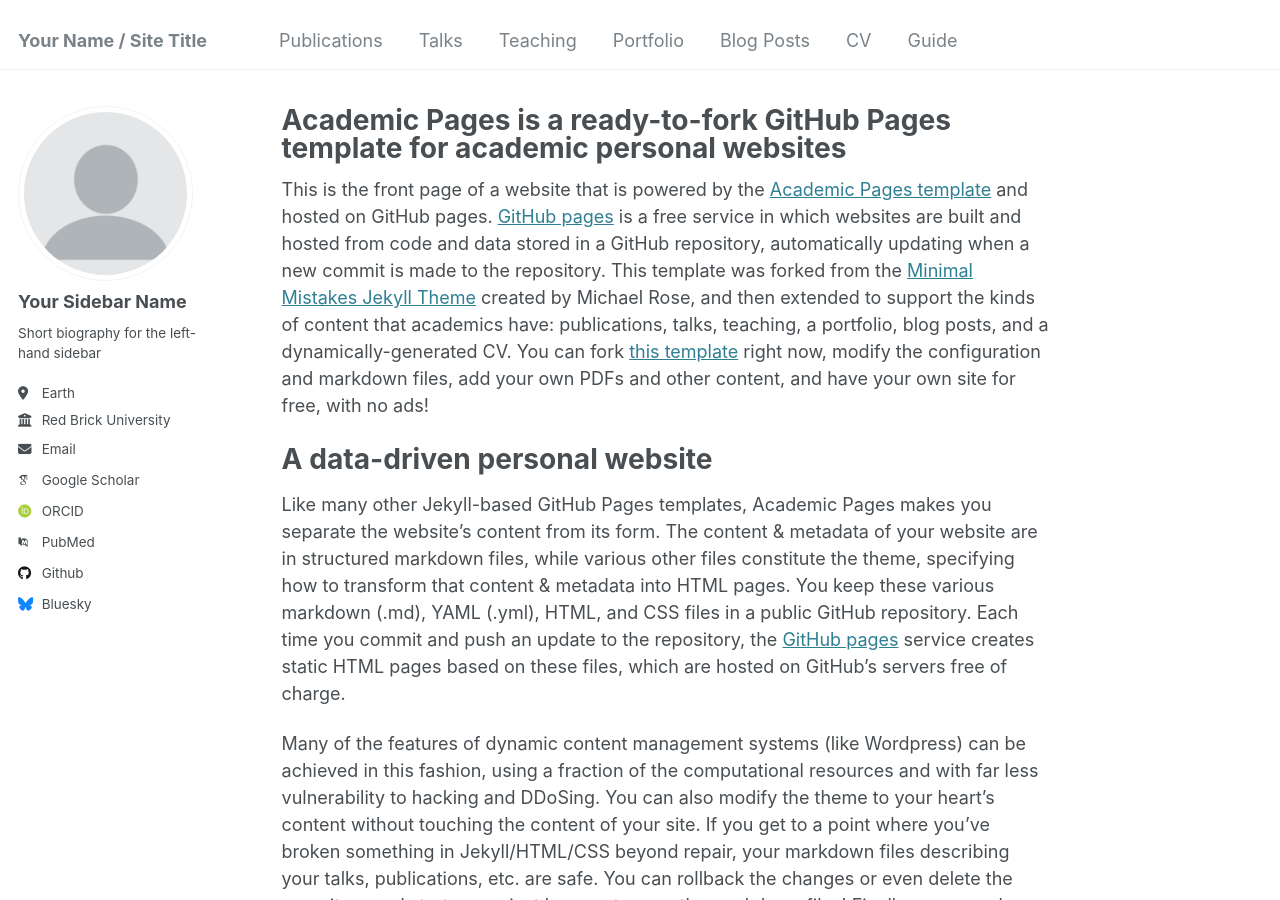
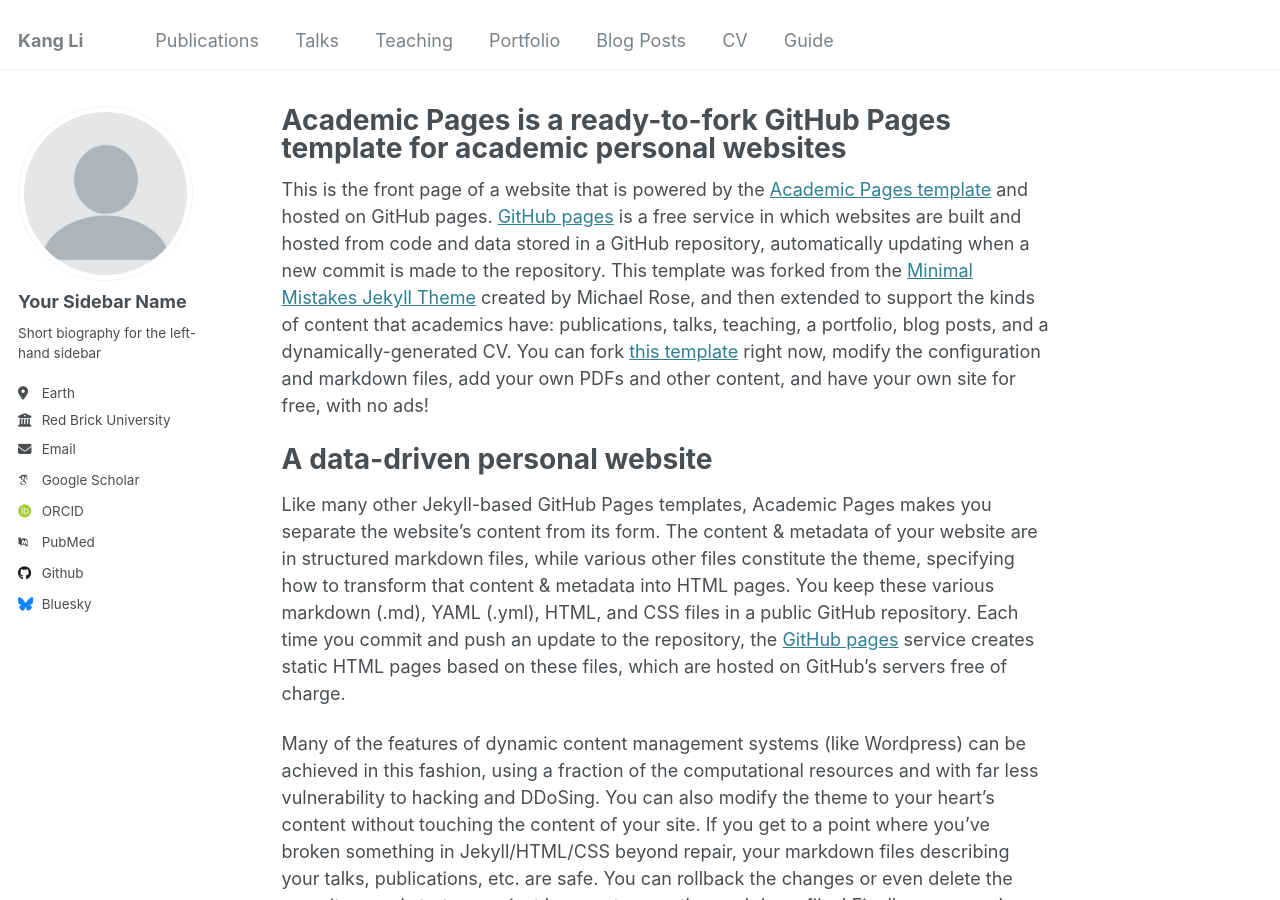
Before and after one commit to LIKANG2021/kangli_page.github.io, a Jekyll site: the page built from _pages/about.md, in a window 1280 px wide and 900 px high. Built offline with Jekyll 4.4.1, drawn with Linux system fonts in a browser that asks for light colours; some web fonts are replaced.

Commit message:
Update _config.yml

```diff
--- a/_config.yml
+++ b/_config.yml
@@ -8,7 +8,7 @@
 
 # Basic Site Settings
 locale                   : "en-US"
-title                    : "Your Name / Site Title"
+title                    : "Kang Li"
 title_separator          : "-"
 name                     : &name "Your Name"
 description              : &description "personal description"
```
